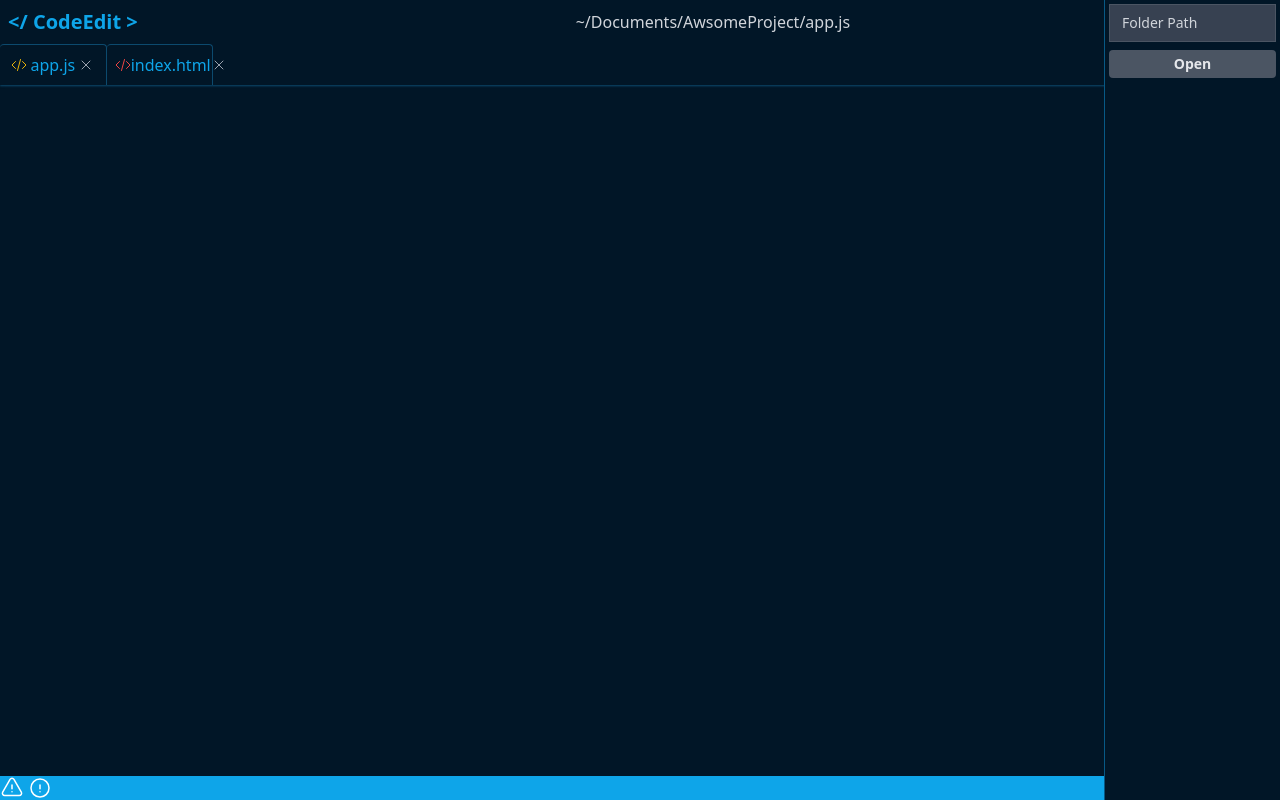
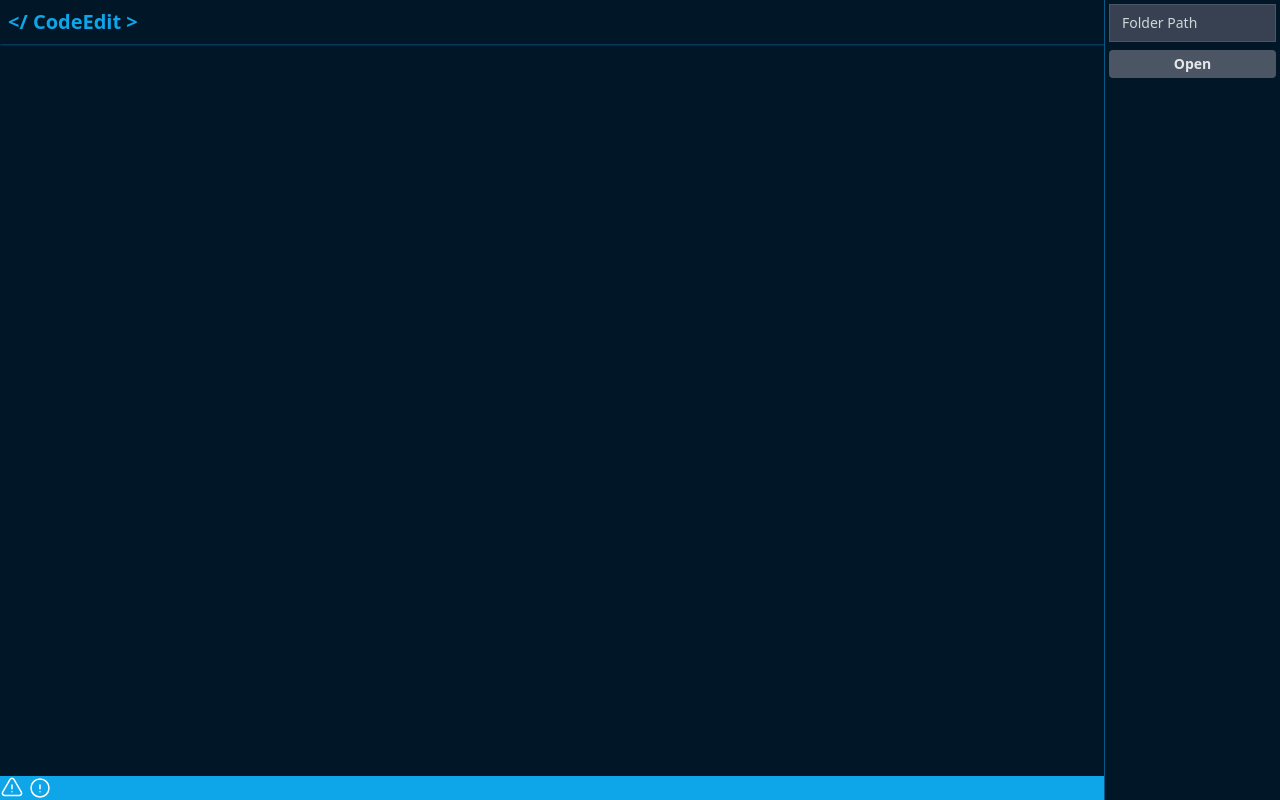
Before and after one commit to OthDr/Codedit, a React (Vite) app: page /file in a window 1280 px wide. Built offline with nearby package versions, Linux system fonts and the light colour scheme.

Commit message:
feat: display file name, icon and folder

```diff
--- a/src/components/main/inc/TopBar.jsx
+++ b/src/components/main/inc/TopBar.jsx
@@ -1,6 +1,7 @@
-import React from 'react';
+import { useState } from 'react';
+import { TiDocument } from 'react-icons/ti';
 
-const TopBar = () => {
+const TopBar = (props) => {
   return (
     <nav className="w-full shadow-sm shadow-sky-900 mb-2">
       <div className="flex items-center">
@@ -10,14 +11,18 @@ const TopBar = () => {
         </h1>
         {/* Project Directory Section */}
         <div className="flex-auto text-gray-300 flex justify-center">
-          <span>~/Documents/AwsomeProject/app.js</span>
+          <span>
+            {props.folderPath ? `${props.folderPath}/${props.fileName}` : ''}
+          </span>
         </div>
       </div>
 
       {/* Opened Files Section */}
+      {props.fileName ? (
         <div className="flex justify-start items-center">
-        <div className="flex justify-evenly items-center w-1/12 p-2 border-t border-r border-sky-900 rounded-t">
-          <span>
+          <div className="flex justify-evenly items-center p-2 border-t border-r border-sky-900 rounded-t">
+            {props.fileExtension === '.js' ? (
+              <span className="p-2">
                 <svg
                   xmlns="http://www.w3.org/2000/svg"
                   fill="none"
@@ -33,43 +38,11 @@ const TopBar = () => {
                   />
                 </svg>
               </span>
-          <span className="text-sky-500 stroke-1">app.js</span>
-          <span>
-            <svg
-              xmlns="http://www.w3.org/2000/svg"
-              fill="none"
-              viewBox="0 0 24 24"
-              strokeWidth={1.5}
-              stroke="currentColor"
-              className="w-4 h-4 text-gray-400"
-            >
-              <path
-                strokeLinecap="round"
-                strokeLinejoin="round"
-                d="M6 18L18 6M6 6l12 12"
-              />
-            </svg>
-          </span>
-        </div>
-        <div className="flex justify-evenly items-center w-1/12 p-2 border-t border-r border-sky-900 rounded-t">
-          <span>
-            <svg
-              xmlns="http://www.w3.org/2000/svg"
-              fill="none"
-              viewBox="0 0 24 24"
-              strokeWidth={1.5}
-              stroke="currentColor"
-              className="w-4 h-4 text-red-500"
-            >
-              <path
-                strokeLinecap="round"
-                strokeLinejoin="round"
-                d="M17.25 6.75L22.5 12l-5.25 5.25m-10.5 0L1.5 12l5.25-5.25m7.5-3l-4.5 16.5"
-              />
-            </svg>
-          </span>
-          <span className="text-sky-500">index.html</span>
-          <span>
+            ) : (
+              <TiDocument className="p-2 text-gray-500" size={40} />
+            )}
+            <span className="text-sky-500 py-1 px-2">{props.fileName}</span>
+            <span className="p-2">
               <svg
                 xmlns="http://www.w3.org/2000/svg"
                 fill="none"
@@ -87,6 +60,9 @@ const TopBar = () => {
             </span>
           </div>
         </div>
+      ) : (
+        ''
+      )}
     </nav>
   );
 };
```
Lines whose indentation alone changed are shown as unchanged.
